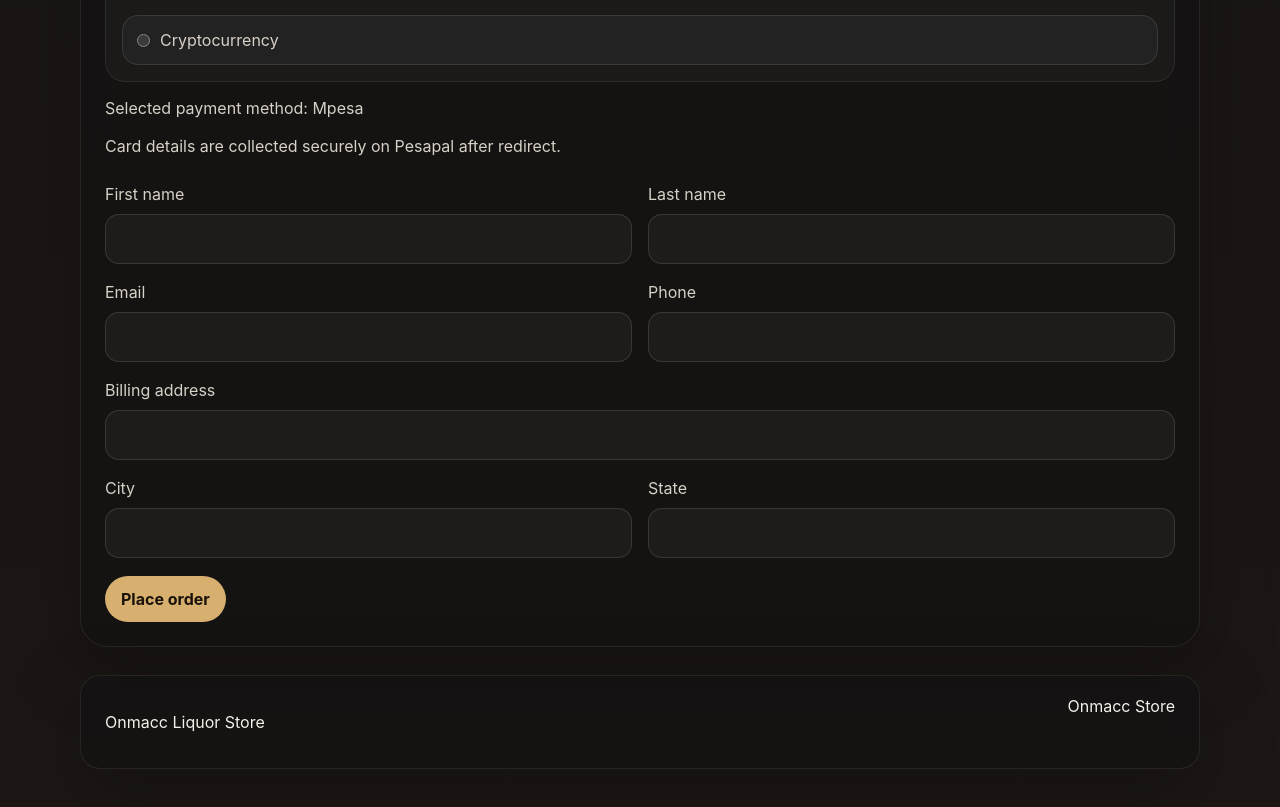
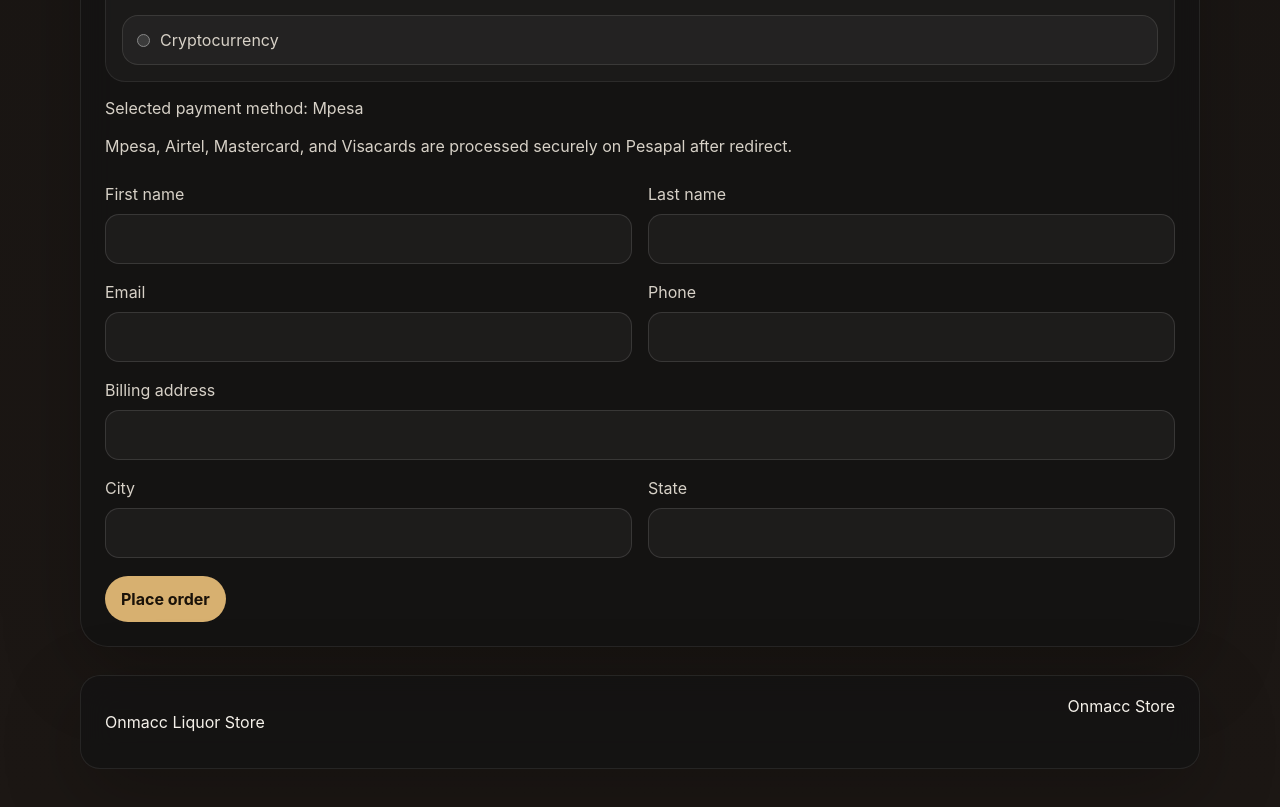
Before and after one commit to Ngosoman/onmac-store, a React (Vite) app: page / in a window 1280 px wide. Shown: the part 3480-4287 px from the top of the page. Built offline with nearby package versions, Linux system fonts and the light colour scheme.

Commit message:
Refactor code structure for improved readability and maintainability

```diff
--- a/src/components/CheckoutForm.jsx
+++ b/src/components/CheckoutForm.jsx
@@ -1,5 +1,7 @@
 import { useState } from 'react';
 import { paymentMethodGroups } from '../data/paymentMethods';
+
+const PESAPAL_SUPPORTED_METHODS = new Set(['Mpesa', 'Airtel', 'Mastercard', 'Visacards']);
 
 export default function CheckoutForm({ cartItems }) {
   const [selectedMethod, setSelectedMethod] = useState('Mpesa');
@@ -50,6 +52,11 @@ export default function CheckoutForm({ cartItems }) {
 
     if (cartItems.length === 0) {
       setErrorMessage('Your cart is empty. Add items before checkout.');
+      return;
+    }
+
+    if (!PESAPAL_SUPPORTED_METHODS.has(selectedMethod)) {
+      setErrorMessage('For now, only Mpesa, Airtel, Mastercard, and Visacards are supported via Pesapal.');
       return;
     }
 
@@ -136,7 +143,7 @@ export default function CheckoutForm({ cartItems }) {
         </div>
         <p className="payment-note">Selected payment method: {selectedMethod}</p>
         <p className="payment-note">
-          Card details are collected securely on Pesapal after redirect.
+          Mpesa, Airtel, Mastercard, and Visacards are processed securely on Pesapal after redirect.
         </p>
       </div>
       <div className="form-grid">
```
Also changed, not shown: 3 other files (tests, documents, lock files or other folders).
